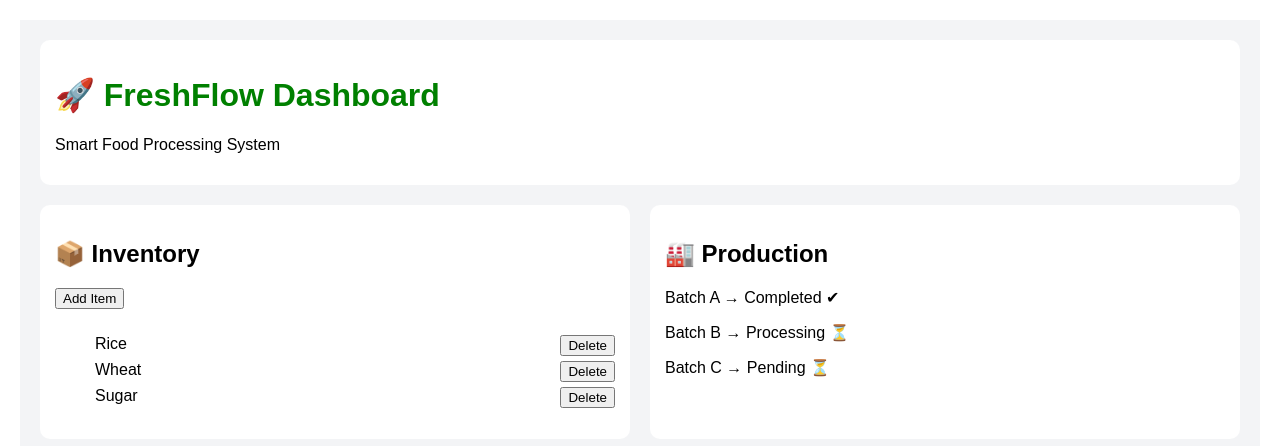
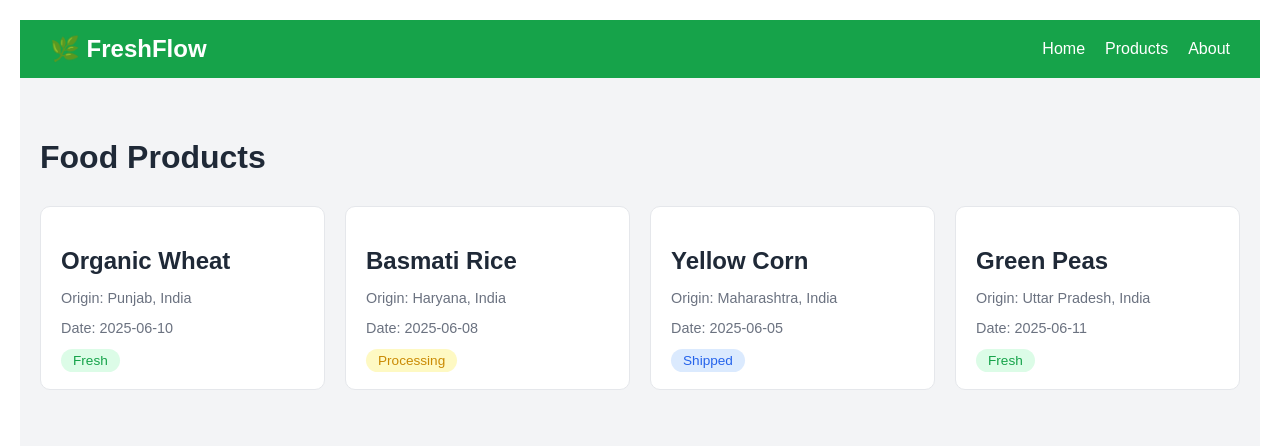
Before and after one commit to Saumya251/freshflow, a React (Vite) app in the folder freshflow/: page /products in a window 1280 px wide. Shown: the top 446 px of the page. Built offline with nearby package versions, Linux system fonts and the light colour scheme.

Commit message:
feat: add components pages and routing

```diff
--- a/freshflow/package.json
+++ b/freshflow/package.json
@@ -11,7 +11,8 @@
   },
   "dependencies": {
     "react": "^19.2.6",
-    "react-dom": "^19.2.6"
+    "react-dom": "^19.2.6",
+    "react-router-dom": "^7.17.0"
   },
   "devDependencies": {
     "@eslint/js": "^10.0.1",
--- a/freshflow/src/App.jsx
+++ b/freshflow/src/App.jsx
@@ -1,58 +1,20 @@
-import { useState } from "react";
+import { BrowserRouter, Routes, Route } from "react-router-dom"
+import Navbar from "./components/Navbar"
+import Home from "./pages/Home"
+import Products from "./pages/Products"
+import About from "./pages/About"
 
 function App() {
-  const [items, setItems] = useState(["Rice", "Wheat", "Sugar"]);
-
-  const addItem = () => {
-    const newItem = prompt("Enter item name");
-    if (newItem) setItems([...items, newItem]);
-  };
-
-  const deleteItem = (index) => {
-    setItems(items.filter((_, i) => i !== index));
-  };
-
   return (
-    <div style={{ fontFamily: "Arial", background: "#f3f4f6", minHeight: "100vh", padding: "20px" }}>
-
-      {/* HEADER */}
-      <div style={{ background: "white", padding: "15px", borderRadius: "10px" }}>
-        <h1>🚀 FreshFlow Dashboard</h1>
-        <p>Smart Food Processing System</p>
-      </div>
-
-      {/* GRID */}
-      <div style={{ display: "grid", gridTemplateColumns: "1fr 1fr", gap: "20px", marginTop: "20px" }}>
-
-        {/* INVENTORY */}
-        <div style={{ background: "white", padding: "15px", borderRadius: "10px" }}>
-          <h2>📦 Inventory</h2>
-
-          <button onClick={addItem} style={{ marginBottom: "10px" }}>
-            Add Item
-          </button>
-
-          <ul>
-            {items.map((item, i) => (
-              <li key={i} style={{ display: "flex", justifyContent: "space-between", margin: "5px 0" }}>
-                {item}
-                <button onClick={() => deleteItem(i)}>Delete</button>
-              </li>
-            ))}
-          </ul>
-        </div>
-
-        {/* PRODUCTION */}
-        <div style={{ background: "white", padding: "15px", borderRadius: "10px" }}>
-          <h2>🏭 Production</h2>
-          <p>Batch A → Completed ✔</p>
-          <p>Batch B → Processing ⏳</p>
-          <p>Batch C → Pending ⏳</p>
-        </div>
-
-      </div>
-    </div>
-  );
+    <BrowserRouter>
+      <Navbar />
+      <Routes>
+        <Route path="/" element={<Home />} />
+        <Route path="/products" element={<Products />} />
+        <Route path="/about" element={<About />} />
+      </Routes>
+    </BrowserRouter>
+  )
 }
 
-export default App;
+export default App
--- a/freshflow/src/components/Navbar.jsx
+++ b/freshflow/src/components/Navbar.jsx
@@ -1,9 +1,16 @@
+import { Link } from "react-router-dom"
+
 function Navbar() {
   return (
-    <nav>
-      <h2>FreshFlow</h2>
+    <nav style={{ background: "#16a34a", padding: "15px 30px", display: "flex", justifyContent: "space-between", alignItems: "center" }}>
+      <h1 style={{ color: "white", margin: 0 }}>🌿 FreshFlow</h1>
+      <div style={{ display: "flex", gap: "20px" }}>
+        <Link to="/" style={{ color: "white", textDecoration: "none" }}>Home</Link>
+        <Link to="/products" style={{ color: "white", textDecoration: "none" }}>Products</Link>
+        <Link to="/about" style={{ color: "white", textDecoration: "none" }}>About</Link>
+      </div>
     </nav>
-  );
+  )
 }
 
-export default Navbar;
+export default Navbar
--- a/freshflow/src/components/productCard.jsx
+++ b/freshflow/src/components/productCard.jsx
@@ -2,11 +2,11 @@ import StatusBadge from "./StatusBadge"
 
 function ProductCard({ name, origin, status, date }) {
   return (
-    <div className="bg-white border border-gray-200 rounded-xl p-5 shadow-sm">
-      <h2 className="text-lg font-semibold text-gray-800">{name}</h2>
-      <p className="text-sm text-gray-500 mt-1">Origin: {origin}</p>
-      <p className="text-sm text-gray-500">Date: {date}</p>
-      <div className="mt-3">
+    <div style={{ background: "white", borderRadius: "10px", padding: "20px", border: "1px solid #e5e7eb" }}>
+      <h2 style={{ color: "#1f2937", marginBottom: "8px" }}>{name}</h2>
+      <p style={{ color: "#6b7280", fontSize: "0.9rem" }}>Origin: {origin}</p>
+      <p style={{ color: "#6b7280", fontSize: "0.9rem" }}>Date: {date}</p>
+      <div style={{ marginTop: "12px" }}>
         <StatusBadge status={status} />
       </div>
     </div>
--- a/freshflow/src/components/statusBadge.jsx
+++ b/freshflow/src/components/statusBadge.jsx
@@ -1,12 +1,12 @@
 function StatusBadge({ status }) {
   const colors = {
-    Fresh: "bg-green-100 text-green-700",
-    Processing: "bg-yellow-100 text-yellow-700",
-    Shipped: "bg-blue-100 text-blue-700",
+    Fresh: { background: "#dcfce7", color: "#16a34a" },
+    Processing: { background: "#fef9c3", color: "#ca8a04" },
+    Shipped: { background: "#dbeafe", color: "#2563eb" },
   }
 
   return (
-    <span className={`px-3 py-1 rounded-full text-sm font-medium ${colors[status]}`}>
+    <span style={{ ...colors[status], padding: "4px 12px", borderRadius: "20px", fontSize: "0.85rem", fontWeight: "500" }}>
       {status}
     </span>
   )
--- a/freshflow/src/data/Products.js
+++ b/freshflow/src/data/Products.js
@@ -1,32 +1,8 @@
 const products = [
-  {
-    id: 1,
-    name: "Organic Wheat",
-    origin: "Punjab, India",
-    status: "Fresh",
-    date: "2025-06-10",
-  },
-  {
-    id: 2,
-    name: "Basmati Rice",
-    origin: "Haryana, India",
-    status: "Processing",
-    date: "2025-06-08",
-  },
-  {
-    id: 3,
-    name: "Yellow Corn",
-    origin: "Maharashtra, India",
-    status: "Shipped",
-    date: "2025-06-05",
-  },
-  {
-    id: 4,
-    name: "Green Peas",
-    origin: "Uttar Pradesh, India",
-    status: "Fresh",
-    date: "2025-06-11",
-  },
+  { id: 1, name: "Organic Wheat", origin: "Punjab, India", status: "Fresh", date: "2025-06-10" },
+  { id: 2, name: "Basmati Rice", origin: "Haryana, India", status: "Processing", date: "2025-06-08" },
+  { id: 3, name: "Yellow Corn", origin: "Maharashtra, India", status: "Shipped", date: "2025-06-05" },
+  { id: 4, name: "Green Peas", origin: "Uttar Pradesh, India", status: "Fresh", date: "2025-06-11" },
 ]
 
 export default products
--- a/freshflow/src/pages/About.jsx
+++ b/freshflow/src/pages/About.jsx
@@ -1,8 +1,8 @@
 function About() {
   return (
-    <div className="min-h-screen bg-gray-50 flex flex-col items-center justify-center text-center px-6">
-      <h1 className="text-3xl font-bold text-green-600">About FreshFlow</h1>
-      <p className="text-gray-600 mt-4 max-w-md text-lg">
+    <div style={{ minHeight: "100vh", background: "#f3f4f6", display: "flex", flexDirection: "column", alignItems: "center", justifyContent: "center", textAlign: "center", padding: "20px" }}>
+      <h1 style={{ color: "#16a34a", fontSize: "2rem" }}>About FreshFlow</h1>
+      <p style={{ color: "#6b7280", fontSize: "1.1rem", maxWidth: "500px", marginTop: "10px" }}>
         FreshFlow is a food traceability platform that helps food processing businesses track product batches from farm to shelf and get AI-powered quality insights.
       </p>
     </div>
--- a/freshflow/src/pages/Home.jsx
+++ b/freshflow/src/pages/Home.jsx
@@ -1,11 +1,11 @@
 function Home() {
   return (
-    <div className="min-h-screen bg-gray-50 flex flex-col items-center justify-center text-center px-6">
-      <h1 className="text-4xl font-bold text-green-600">Welcome to FreshFlow 🌿</h1>
-      <p className="text-gray-600 mt-4 max-w-md text-lg">
+    <div style={{ minHeight: "100vh", background: "#f3f4f6", display: "flex", flexDirection: "column", alignItems: "center", justifyContent: "center", textAlign: "center", padding: "20px" }}>
+      <h1 style={{ color: "#16a34a", fontSize: "2.5rem" }}>Welcome to FreshFlow 🌿</h1>
+      <p style={{ color: "#6b7280", fontSize: "1.2rem", maxWidth: "500px", marginTop: "10px" }}>
         Track your food products from farm to shelf. Monitor freshness, processing stages, and quality in one place.
       </p>
-      <a href="/products" className="mt-6 bg-green-600 text-white px-6 py-3 rounded-lg hover:bg-green-700">
+      <a href="/products" style={{ marginTop: "20px", background: "#16a34a", color: "white", padding: "12px 24px", borderRadius: "8px", textDecoration: "none" }}>
         View Products
       </a>
     </div>
--- a/freshflow/src/pages/Products.jsx
+++ b/freshflow/src/pages/Products.jsx
@@ -3,9 +3,9 @@ import products from "../data/Products"
 
 function Products() {
   return (
-    <div className="min-h-screen bg-gray-50 px-6 py-10">
-      <h1 className="text-3xl font-bold text-gray-800 mb-6">Food Products</h1>
-      <div className="grid grid-cols-1 sm:grid-cols-2 lg:grid-cols-3 gap-6">
+    <div style={{ minHeight: "100vh", background: "#f3f4f6", padding: "40px 20px" }}>
+      <h1 style={{ color: "#1f2937", marginBottom: "30px" }}>Food Products</h1>
+      <div style={{ display: "grid", gridTemplateColumns: "repeat(auto-fit, minmax(250px, 1fr))", gap: "20px" }}>
         {products.map((product) => (
           <ProductCard
             key={product.id}
```
Also changed, not shown: 1 other file (tests, documents, lock files or other folders).
